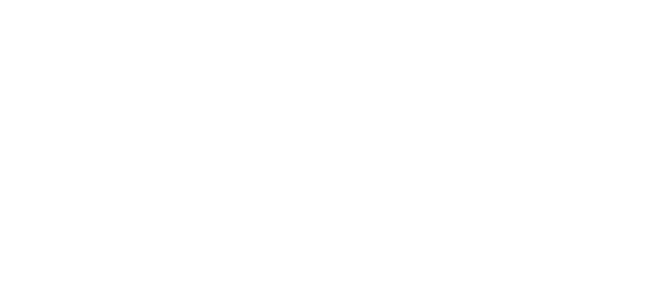
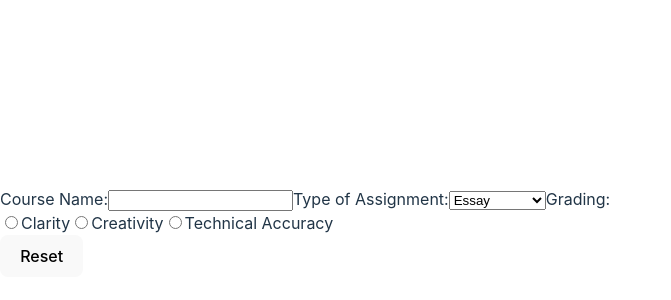
Before and after one commit to mash3133/OpenAIUserInput, a React (Vite) app in the folder react-gpt/: page / in a window 1280 px wide. Shown: the part 168-468 px from the top of the page, without its empty margins (0-671 px from the left). Built offline with nearby package versions, Linux system fonts and the light colour scheme.

Commit message:
the ui is done, time for backend

```diff
--- a/react-gpt/src/App.jsx
+++ b/react-gpt/src/App.jsx
@@ -1,7 +1,80 @@
 
 import './App.css'
+import React, {useState} from 'react';
 
 function App() {
+  const [courseName, setCourseName] = useState("");
+  const [typeOfAssignment, setTypeOfAssignment] = useState("");
+  const [grading, setGrading] = useState("");
+
+  const resetValues = () => {
+    setCourseName("");
+    setGrading("");
+    setTypeOfAssignment("");
+  }
+
+
+
+  return(
+    <div>
+      <form>
+      {/* Used this for input: https://www.dhiwise.com/post/a-step-by-step-guide-to-retrieving-input-values-in-react */}
+        <label>
+          Course Name:
+          <input
+            type="text"
+            value={courseName}
+            onChange={event => {
+              setCourseName(event.target.value);
+            }}
+          />
+        </label>
+        {/* Used this for select: https://react.dev/reference/react-dom/components/select  */}
+        <label>
+          Type of Assignment:
+          <select
+            value={typeOfAssignment}
+            onChange={(e)=>{
+              setTypeOfAssignment(e.target.value);
+            }}
+          >
+            <option value="essay">Essay</option>
+            <option value="presentation">Presentation</option>
+            <option value="test">Test</option>
+          </select>
+        </label>
+        <label>
+          {/* Used this for the radio buttons: https://www.pluralsight.com/resources/blog/guides/how-to-use-radio-buttons-in-reactjs */}
+          Grading:
+            <div onChange={(e)=>{
+                setGrading(e.target.value);
+              }}>
+              <input
+                type="radio"
+                value="clarity"
+                name="grading"
+
+              />Clarity
+              <input
+                type="radio"
+                value="creativity"
+                name="grading"
+
+              />Creativity
+              <input
+                type="radio"
+                value="technical accuracy"
+                name="grading"
+
+              />Technical Accuracy
+            </div>
+        </label>
+      </form>
+      <button onClick={resetValues}>Reset</button>
+    </div>
+  )
+
+
 }
 
 export default App
```
